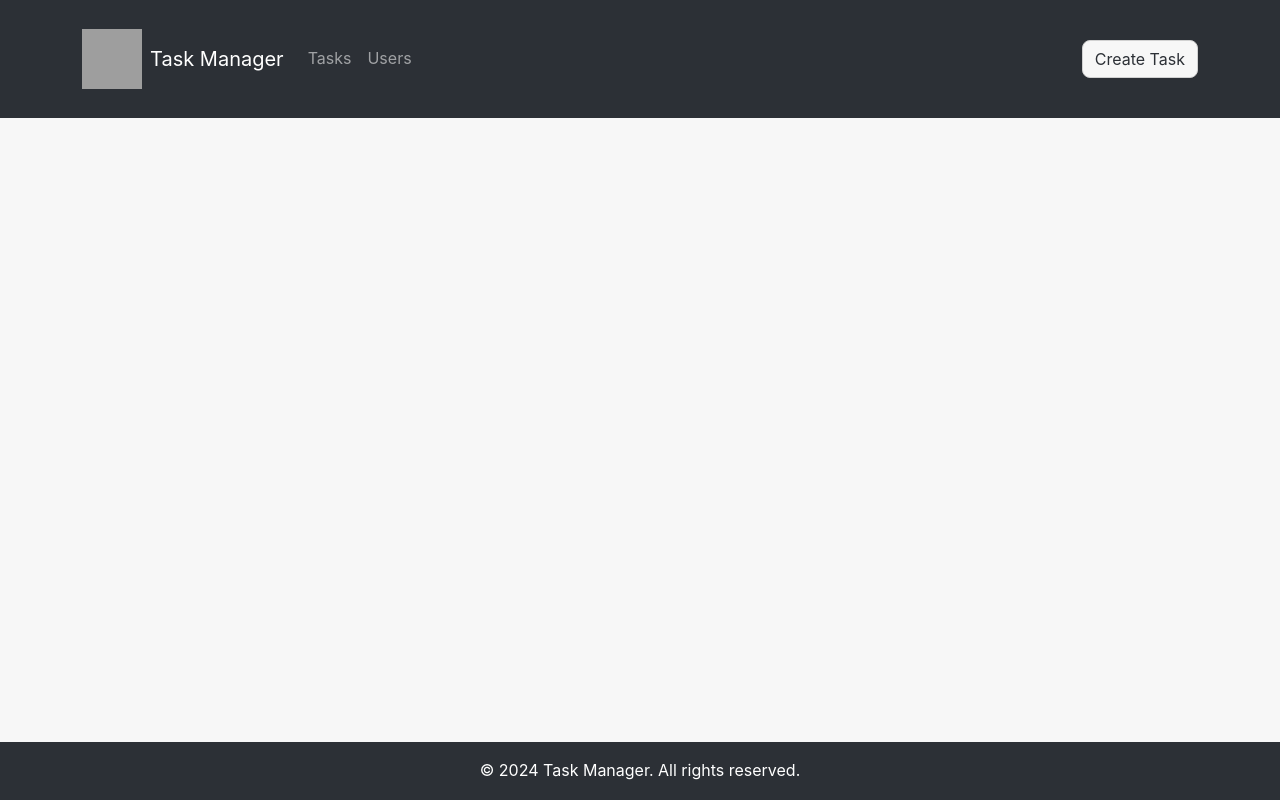
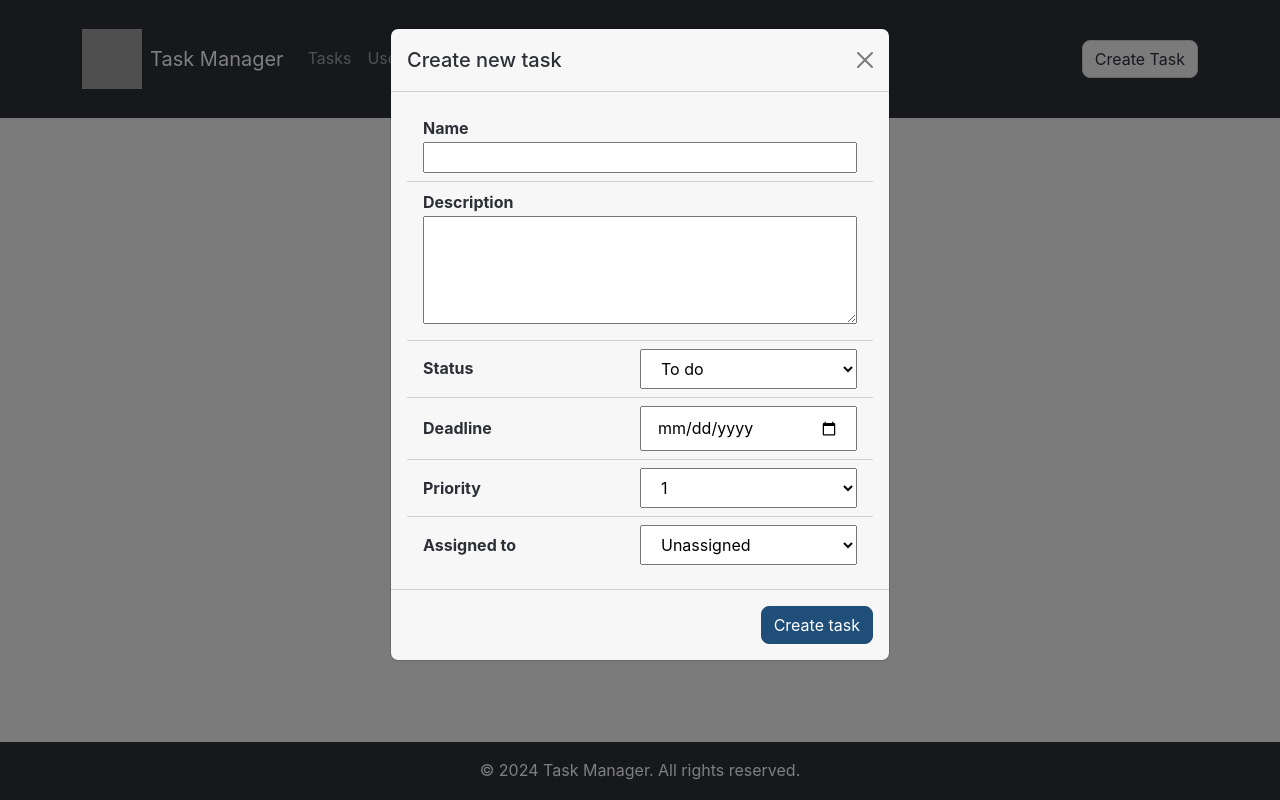
Before and after one commit to ivarsaris/taskmanager, an Angular app: page / in a window 1280 px wide. Both pictures are taken after a click on the button "Create Task". Built offline with nearby package versions, Linux system fonts and the light colour scheme; grey boxes are pictures that could not be loaded.

Commit message:
create new task component

```diff
--- a/src/app/app.component.html
+++ b/src/app/app.component.html
@@ -24,12 +24,12 @@
             </li>
           </ul>
 
-          <button class="btn btn-light ms-auto">Create Task</button>
+          <button class="btn btn-light ms-auto" data-bs-toggle="modal" data-bs-target="#newTaskModal">Create Task</button>
         </div>
       </nav>
     </div>
   </header>
-
+  <app-new-task></app-new-task>
   <main class="container flex-grow-1">
     <router-outlet />
   </main>
--- a/src/app/app.component.ts
+++ b/src/app/app.component.ts
@@ -1,12 +1,13 @@
 import { Component } from '@angular/core';
 import { RouterLink, RouterLinkActive, RouterOutlet } from '@angular/router';
+import { NewTaskComponent } from './tasks/new-task/new-task.component';
 import { TasksComponent } from './tasks/tasks.component';
 import { UsersComponent } from './users/users.component';
 
 @Component({
   selector: 'app-root',
   standalone: true,
-  imports: [RouterOutlet, UsersComponent, TasksComponent, RouterOutlet, RouterLink, RouterLinkActive],
+  imports: [RouterOutlet, UsersComponent, TasksComponent, NewTaskComponent, RouterOutlet, RouterLink, RouterLinkActive],
   templateUrl: './app.component.html',
   styleUrl: './app.component.scss'
 })
--- /dev/null
+++ b/src/app/tasks/new-task/new-task.component.html
@@ -0,0 +1,63 @@
+<div class="modal fade" id="newTaskModal" tabindex="-1" aria-labelledby="newTaskModalLabel" aria-hidden="true"
+    #newTaskModal>
+    <div class="modal-dialog">
+        <form #newTaskForm>
+            <div class="modal-content">
+                <div class="modal-header">
+                    <h5 class="modal-title" id="newTaskModalLabel">Create new task</h5>
+                    <button type="button" class="btn-close" data-bs-dismiss="modal" aria-label="Close"></button>
+                </div>
+                <div class="modal-body">
+                    <ul class="list-group list-group-flush">
+                        <li class="list-group-item">
+                            <label for="task-title"><strong>Name</strong></label>
+                            <input class="modal-input w-100" type="text" name="task-title" id="task-title"
+                                #taskNameInput required>
+                        </li>
+                        <li class="list-group-item">
+                            <label for="task-description"><strong>Description</strong></label>
+                            <textarea #taskDescriptionInput name="task-description" class="w-100" id="task-description"
+                                rows="4" cols="40"></textarea>
+                        </li>
+                        <li class="list-group-item d-flex align-items-center justify-content-between align-center">
+                            <label for="task-status"><strong>Status</strong></label>
+                            <select #taskStatusInput class="modal-input w-50 py-2 px-3" name="task-status"
+                                id="task-status" required>
+                                <option *ngFor="let status_value of task_statuses" [value]="status_value">{{
+                                    status_value }}
+                                </option>
+                            </select>
+                        </li>
+                        <li class="list-group-item d-flex align-items-center justify-content-between align-center">
+                            <label for="task-deadline"><strong>Deadline</strong></label>
+                            <input #taskDateDeadlineInput class="modal-input w-50 py-2 px-3" type="date"
+                                name="task-deadline" id="task-deadline" required>
+                        </li>
+                        <li class="list-group-item d-flex align-items-center justify-content-between align-center">
+                            <label for="task-priority"><strong>Priority</strong></label>
+                            <select #taskPriorityInput class="modal-input w-50 py-2 px-3" name="task-priority"
+                                id="task-priority" required>
+                                <option *ngFor="let priority_value of task_priorities" [value]="priority_value">{{
+                                    priority_value }}</option>
+                            </select>
+                        </li>
+                        <li class="list-group-item d-flex align-items-center justify-content-between align-center">
+                            <label for="task-assignee"><strong>Assigned to</strong></label>
+                            <select #taskAssigneeInput class="modal-input w-50 py-2 px-3" name="task-assignee"
+                                id="task-assignee">
+                                <option *ngFor="let user of users_list" [value]="user.id">{{ user.name }}</option>
+                            </select>
+                        </li>
+                    </ul>
+                </div>
+                <div class="modal-footer">
+
+                    <button type="button" class="btn btn-primary" (click)="createNewTask()"
+                        data-bs-dismiss="modal">Create
+                        task</button>
+                </div>
+            </div>
+        </form>
+
+    </div>
+</div>
--- /dev/null
+++ b/src/app/tasks/new-task/new-task.component.ts
@@ -0,0 +1,84 @@
+import { NgFor } from '@angular/common';
+import { Component, ViewChild, ElementRef } from '@angular/core';
+import { task_statuses } from '../task.parts.list';
+import { task_priorities } from '../task.parts.list';
+import { users_list } from '../../users/users.list';
+import { tasks_list } from '../tasks.list';
+import { type Task } from '../task.model';
+import { FormsModule } from '@angular/forms';
+
+@Component({
+  selector: 'app-new-task',
+  standalone: true,
+  imports: [NgFor],
+  templateUrl: './new-task.component.html',
+  styleUrl: './new-task.component.scss'
+})
+export class NewTaskComponent {
+  // declare variables from imports
+  task_statuses = task_statuses;
+  task_priorities = task_priorities;
+  users_list = users_list;
+  tasks_list = tasks_list;
+
+  // set viewchild on input elements to get their values
+  @ViewChild('taskNameInput') taskNameInput!: ElementRef;
+  @ViewChild('taskDescriptionInput') taskDescriptionInput!: ElementRef;
+  @ViewChild('taskStatusInput') taskStatusInput!: ElementRef;
+  @ViewChild('taskDateDeadlineInput') taskDateDeadlineInput!: ElementRef;
+  @ViewChild('taskPriorityInput') taskPriorityInput!: ElementRef;
+  @ViewChild('taskAssigneeInput') taskAssigneeInput!: ElementRef;
+  @ViewChild('newTaskModal') newTaskModal!: ElementRef;
+  @ViewChild('newTaskForm') newTaskForm!: HTMLFormElement;
+
+  /**
+   * creates a new Task and adds it to the tasks.list array
+   */
+  createNewTask() {
+    console.log(this.tasks_list);
+    const taskName = this.taskNameInput.nativeElement.value;
+    const taskDescription = this.taskDescriptionInput.nativeElement.value;
+    const taskStatus = this.taskStatusInput.nativeElement.value;
+    const taskDateDeadline = this.taskDateDeadlineInput.nativeElement.value;
+    const taskPriority = this.taskPriorityInput.nativeElement.value;
+    const taskAssignee = Number(this.taskAssigneeInput.nativeElement.value);
+    const currentDate = this.getCurrentDate();
+    // get task with highest ID and add 1
+    const newTaskId = Math.max(...this.tasks_list.map(task => task.id)) + 1;
+
+    const newTask: Task = {
+      id: newTaskId,
+      assignee_id: taskAssignee,
+      title: taskName,
+      description: taskDescription,
+      date_created: currentDate,
+      date_deadline: taskDateDeadline,
+      priority: taskPriority,
+      status: taskStatus
+    }
+
+    this.tasks_list.push(newTask);
+    this.clearNewTaskForm();
+    console.log(this.tasks_list);
+  }
+
+  /**
+   *
+   * @returns today's date in yyyy-mm-dd format
+   */
+  getCurrentDate() {
+    const today = new Date();
+    const year = today.getFullYear();
+    const month = String(today.getMonth() + 1).padStart(2, '0');
+    const day = String(today.getDate()).padStart(2, '0');
+
+    return `${year}-${month}-${day}`;
+  }
+
+  /**
+   * TO DO: clear form using .reset()
+   */
+  clearNewTaskForm() {
+    // this.newTaskForm.reset();
+  }
+}
```
Also changed, not shown: src/app/tasks/new-task/new-task.component.scss (added), 1 other file (tests, documents, lock files or other folders).
